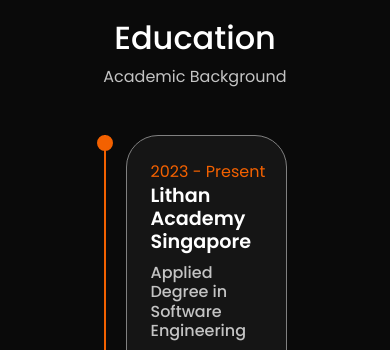
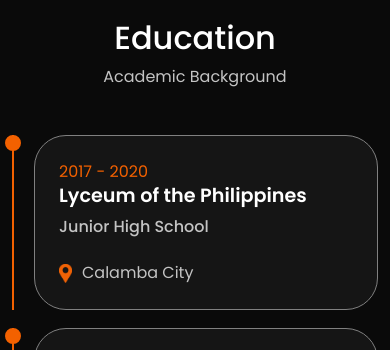
Before and after one commit to JeDo5410/J.E.O-Portfolio, a website: page index.html in a window 390 px wide. Shown: the part 4280-4630 px from the top of the page. Drawn offline with nearby package versions, Linux system fonts and the light colour scheme.

Commit message:
used git revert

```diff
--- a/index.html
+++ b/index.html
@@ -317,7 +317,7 @@
         <h1 class="title">Education</h1>
         <p class="section__text__p1">Academic Background</p>
         <div class="container mt-5">
-            <div class="row row-cols-2 d-flex education-section-container">
+            <div class="row row-cols-lg-2 rows-cols-1 d-flex education-section-container">
                 <div class="col education-container lithan">
                     <div class="education-container1">
                         <div class="education-header">
--- a/style.css
+++ b/style.css
@@ -663,9 +663,7 @@
         order: 3;
     }
 
-    .lpu {
-        order: 4;
-    }
+    .lpu {}
 
     .education-section-container .education-container:nth-last-child(2) {
         padding-bottom: 20px;
```
